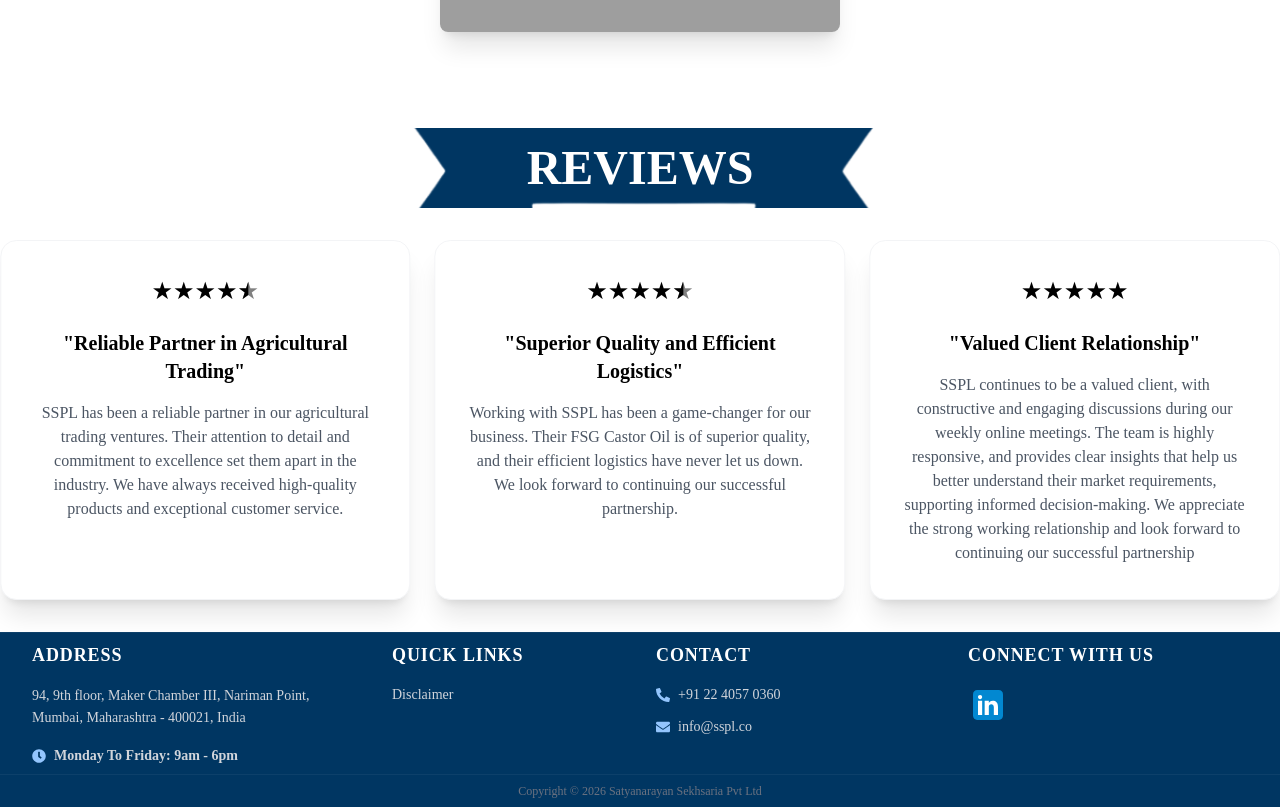
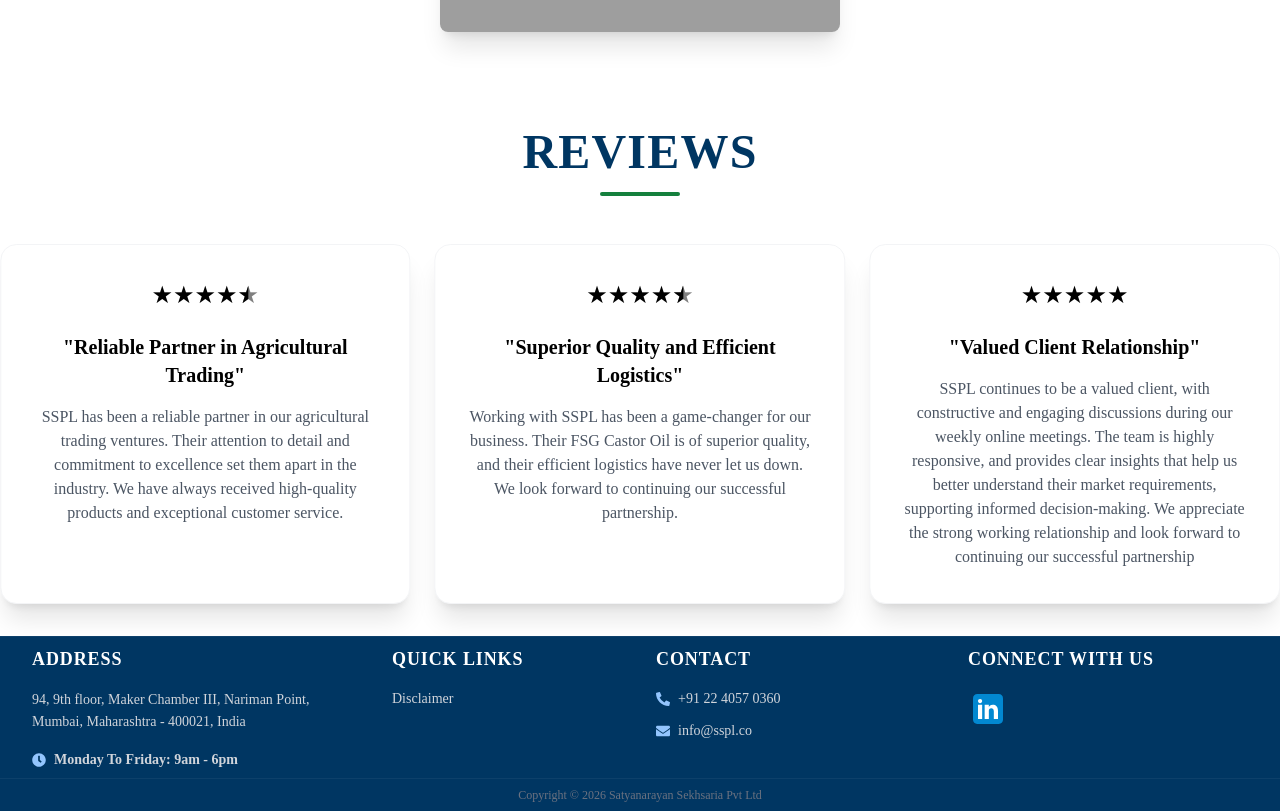
Before and after one commit to akshupdf/sspl-test, a React (Create React App) app: page / in a window 1280 px wide. Shown: the part 2380-3191 px from the top of the page. Built offline with nearby package versions, Linux system fonts and the light colour scheme; grey boxes are pictures that could not be loaded.

Commit message:
update: review heading changes

```diff
--- a/src/components/home.js
+++ b/src/components/home.js
@@ -237,15 +237,12 @@
         data-aos="zoom-in"
         data-aos-duration="1000"
       >
-        <h2
-          className="mx-auto p-4 text-center text-white font-bold
-               text-3xl lg:text-5xl
-               w-[280px] lg:w-[500px]
-               bg-cover bg-center bg-no-repeat"
-          style={{ backgroundImage: `url(${rib})` }}
-        >
-          REVIEWS
-        </h2>
+        <div className="text-center mb-12">
+          <h2 className="text-4xl md:text-5xl font-bold text-[#003662] uppercase tracking-wide">
+            Reviews
+          </h2>
+          <div className="h-1 w-20 bg-green-700 mx-auto mt-4 rounded"></div>
+        </div>
         <Swiper
           grabCursor
           loop
```
